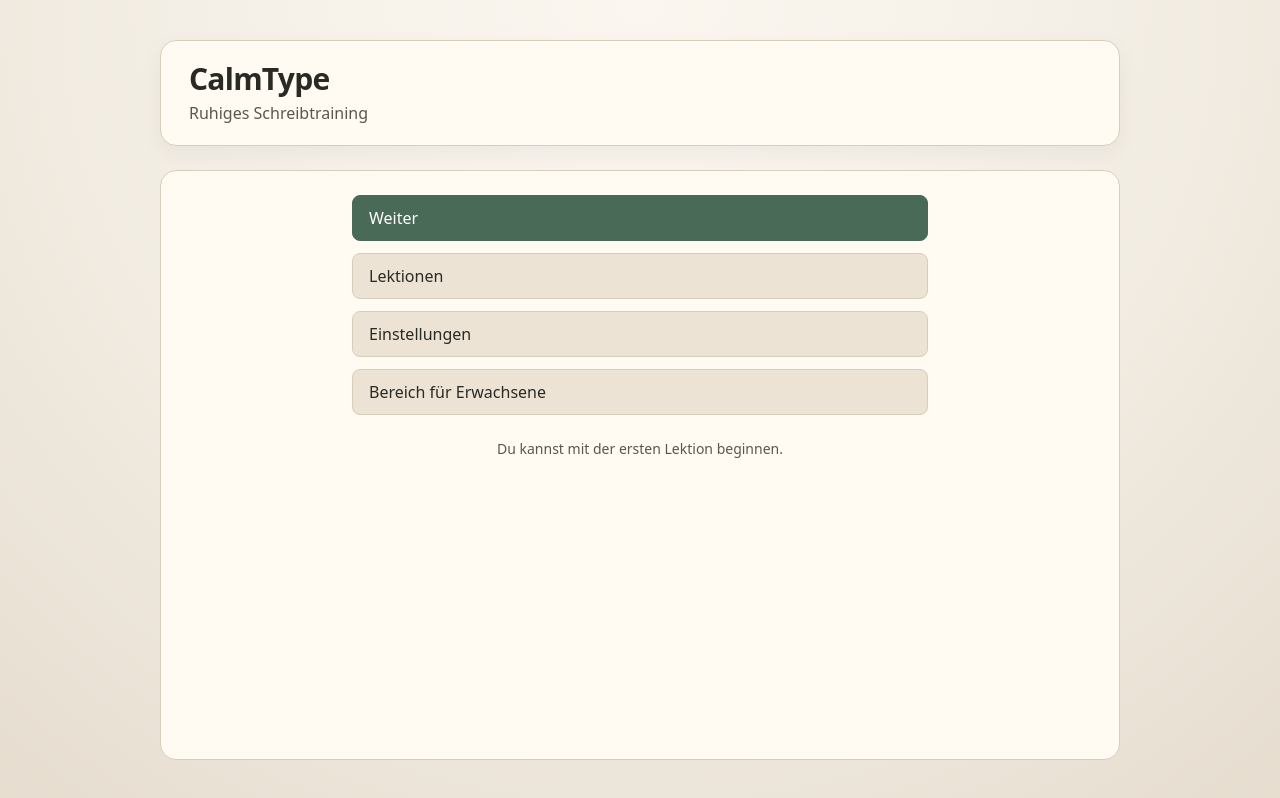
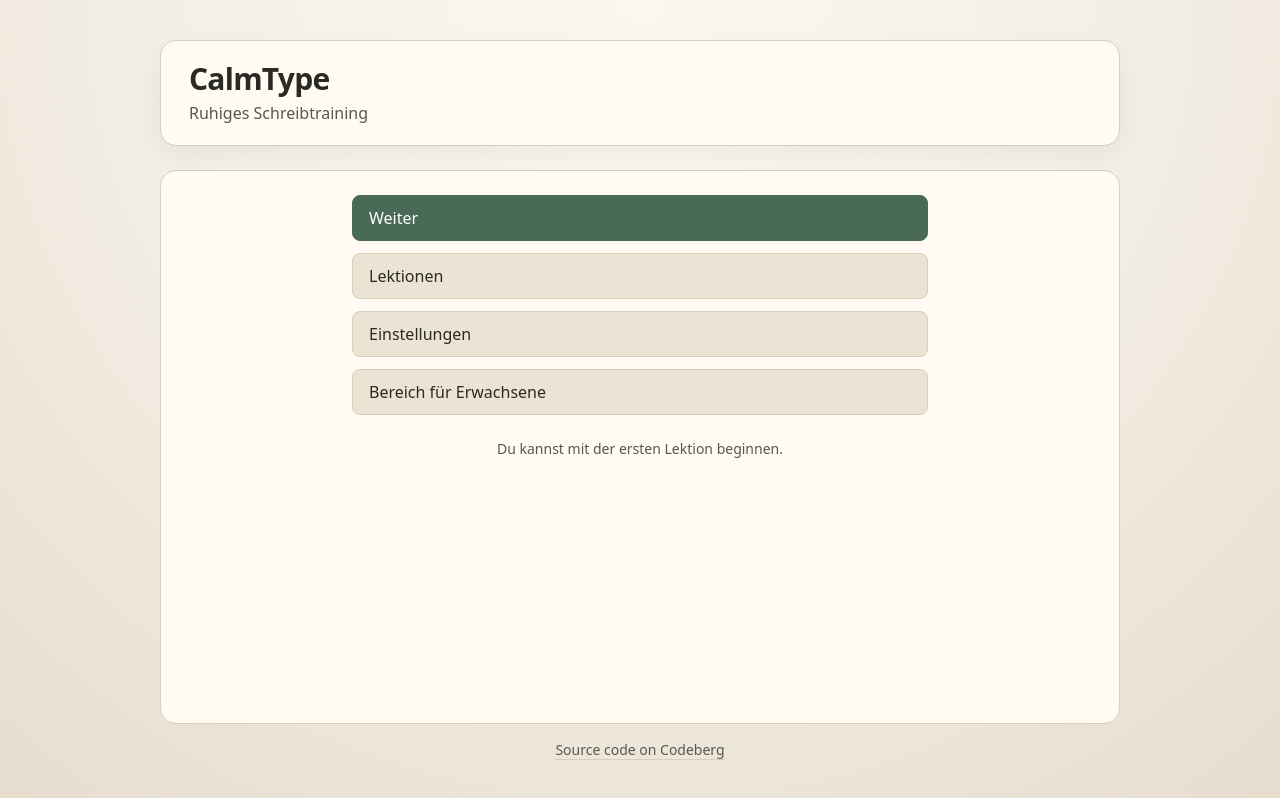
Before and after one commit to treekind/calm-type, a React (Vite) app: page / in a window 1280 px wide. Built offline with nearby package versions, Linux system fonts and the light colour scheme.

Commit message:
feat(ui): Add footer with link to Codeberg

```diff
--- a/src/components/Layout.tsx
+++ b/src/components/Layout.tsx
@@ -42,6 +42,16 @@
       >
         {children}
       </main>
+      <footer className="mt-4 text-center text-sm text-[var(--ink-soft)]">
+        <a
+          href="https://codeberg.org/maveonair/calm-type"
+          target="_blank"
+          rel="noopener noreferrer"
+          className="underline decoration-[var(--line)] underline-offset-4 hover:text-[var(--ink)]"
+        >
+          Source code on Codeberg
+        </a>
+      </footer>
     </div>
   );
 }
```
